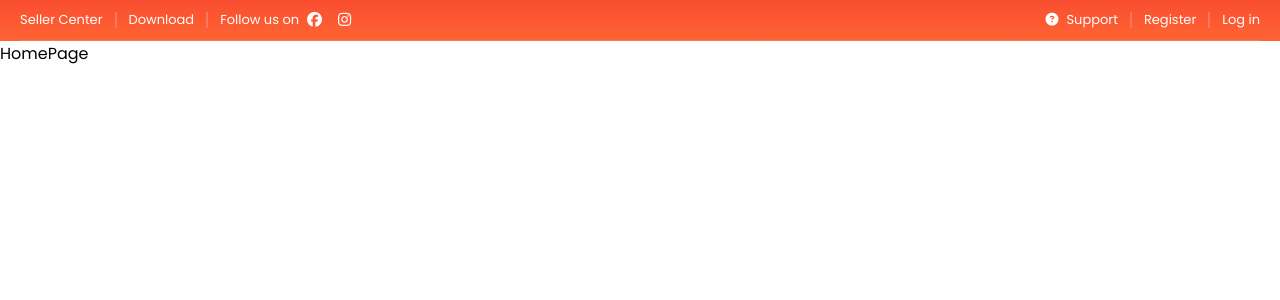
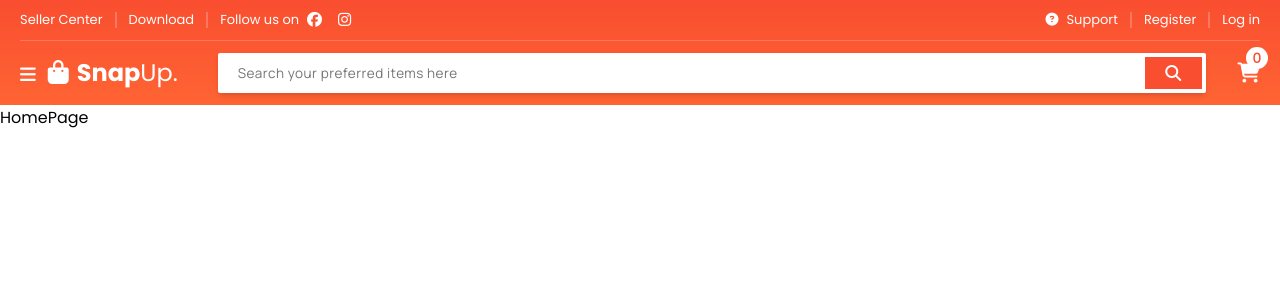
Before and after one commit to DejanCvetkovski/e-commerce-site, a React (Create React App) app: page / in a window 1280 px wide. Shown: the top 300 px of the page. Built offline with nearby package versions, Linux system fonts and the light colour scheme.

Commit message:
navbar init

```diff
--- a/src/components/Header/Header.js
+++ b/src/components/Header/Header.js
@@ -1,6 +1,7 @@
 import React from "react";
 import "./Header.scss";
 import { Link } from "react-router-dom";
+import Navbar from "../Navbar/Navbar";
 
 const Header = () => {
   return (
@@ -60,6 +61,9 @@ const Header = () => {
               </ul>
             </div>
           </div>
+          <div className="header-cnt-bottom">
+            <Navbar />
+          </div>
         </div>
       </div>
     </header>
--- a/src/components/Navbar/Navbar.js
+++ b/src/components/Navbar/Navbar.js
@@ -1,7 +1,47 @@
 import React from "react";
+import "./Navbar.scss";
+import { Link } from "react-router-dom";
 
 const Navbar = () => {
-  return <div>Navbar</div>;
+  return (
+    <nav className="navbar">
+      <div className="navbar-cnt flex align-center">
+        <div className="brand-and-toggler flex align-center">
+          <button type="button" className="sidebar-show-btn text-white">
+            <i className="fas fa-bars"></i>
+          </button>
+          <Link to="/" className="navbar-brand flex align-center">
+            <span className="navbar-brand-ico">
+              <i className="fa-solid fa-bag-shopping"></i>
+            </span>
+            <span className="navbar-brand-txt mx-2">
+              <span className="fw-7">Snap</span>Up.
+            </span>
+          </Link>
+        </div>
+        <div className="navbar-collapse w-100">
+          <div className="navbar-search bg-white">
+            <div className="flex align-center">
+              <input
+                type="text"
+                className="form-control fs-14"
+                placeholder="Search your preferred items here"
+              />
+              <Link className="text-white search-btn flex align-center justify-center">
+                <i className="fa-solid fa-magnifying-glass"></i>
+              </Link>
+            </div>
+          </div>
+        </div>
+        <div className="navbar-cart flex align-center">
+          <Link to="/cart" className="cart-btn">
+            <i className="fa-solid fa-cart-shopping"></i>
+            <div className="cart-items-value">0</div>
+          </Link>
+        </div>
+      </div>
+    </nav>
+  );
 };
 
 export default Navbar;
--- a/src/components/Navbar/Navbar.scss
+++ b/src/components/Navbar/Navbar.scss
@@ -0,0 +1,82 @@
+@import "../../App.scss";
+
+.navbar {
+  padding-top: 12px;
+  padding-bottom: 12px;
+  .navbar-brand {
+    font-size: 2.4rem;
+  }
+  .brand-and-toggler {
+    .sidebar-show-btn {
+      margin-right: 12px;
+      margin-top: 4px;
+      transition: $transition-ease;
+      &:hover {
+        opacity: 0.9;
+      }
+    }
+  }
+
+  .navbar-collapse {
+    .navbar-search {
+      padding: 4px;
+      margin-left: 32px;
+      border-radius: 2px;
+      box-shadow: rgba(0, 0, 0, 0.1) 0px 4px 6px -1px,
+        rgba(0, 0, 0, 0.06) 0px 2px 4px -1px;
+
+      .form-control {
+        width: 100%;
+        padding: 0 16px;
+        color: rgba(0, 0, 0, 0.8);
+        caret-color: $clr-orange;
+        &::placeholder {
+          font-size: 13.5px;
+          font-family: $font-family-manrope;
+          letter-spacing: 0.5px;
+        }
+      }
+      .search-btn {
+        background-color: $clr-orange;
+        width: 60px;
+        height: 32px;
+      }
+
+      @media screen and (max-width: 576px) {
+        display: none;
+      }
+    }
+  }
+  .navbar-cart {
+    margin-left: 32px;
+    height: 30px;
+    border-radius: 50%;
+    font-size: 2rem;
+
+    .cart-btn {
+      position: relative;
+      .cart-items-value {
+        position: absolute;
+        top: -10px;
+        right: -8px;
+        background-color: $clr-white;
+        font-size: 14px;
+        font-weight: 500;
+        color: $clr-orange;
+        padding: 0 0.5rem;
+        width: 22px;
+        border-radius: 50%;
+        display: flex;
+        align-items: center;
+        justify-content: center;
+      }
+
+      &:hover {
+        .cart-modal {
+          opacity: 1;
+          visibility: visible;
+        }
+      }
+    }
+  }
+}
```
